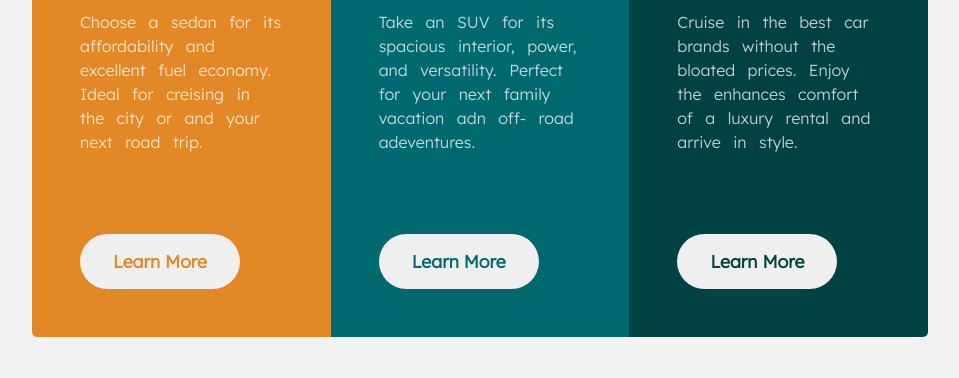
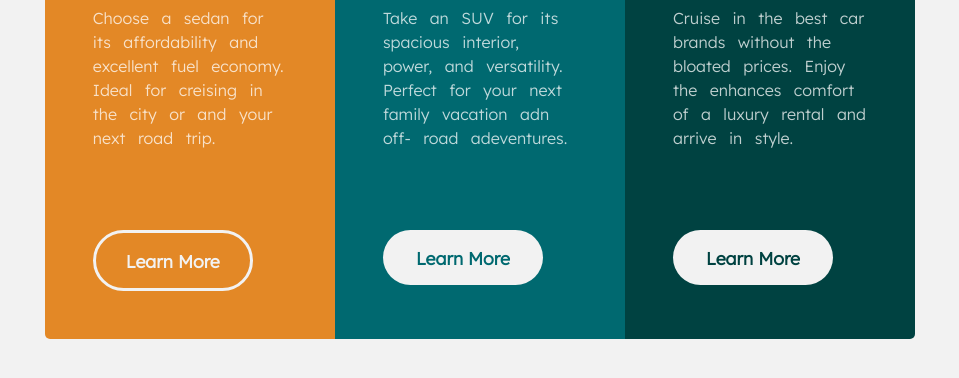
Before and after one commit to VarshithRV/3-columns-challenge, a plain HTML site: page index.html in a window 1280 px wide. In both pictures the pointer is over the button 320 px from the left and 591 px from the top of the page. Shown: the part 330-708 px from the top of the page, without its empty margins (160-1119 px from the left). Drawn offline with Linux system fonts and the light colour scheme.

Commit message:
Button hover option added

```diff
--- a/stylesheet.css
+++ b/stylesheet.css
@@ -25,7 +25,7 @@ body{
 }
 
 main{
-    width: 70%;
+    width: 68%;
     display: flex;
     /* position: relative; */
 }
@@ -91,9 +91,25 @@ button{
     /* bottom: 50px; */
     margin-top: 5rem;
     padding: 1.05rem;
+    background-color: var(--v-grey);
     width: 10rem;
     border: none;
     border-radius: 50px;
     font-weight: bold;
     font-size: 1.1rem;
 }
+
+button:hover{
+    /* position: absolute; */
+    /* bottom: 50px; */
+    margin-top: 5rem;
+    padding: 1.05rem;
+    background-color: transparent;
+    color: var(--v-grey);
+    width: 10rem;
+    border: solid;
+    border-color: var(--v-grey);
+    border-radius: 50px;
+    font-weight: bold;
+    font-size: 1.1rem;
+}
```
